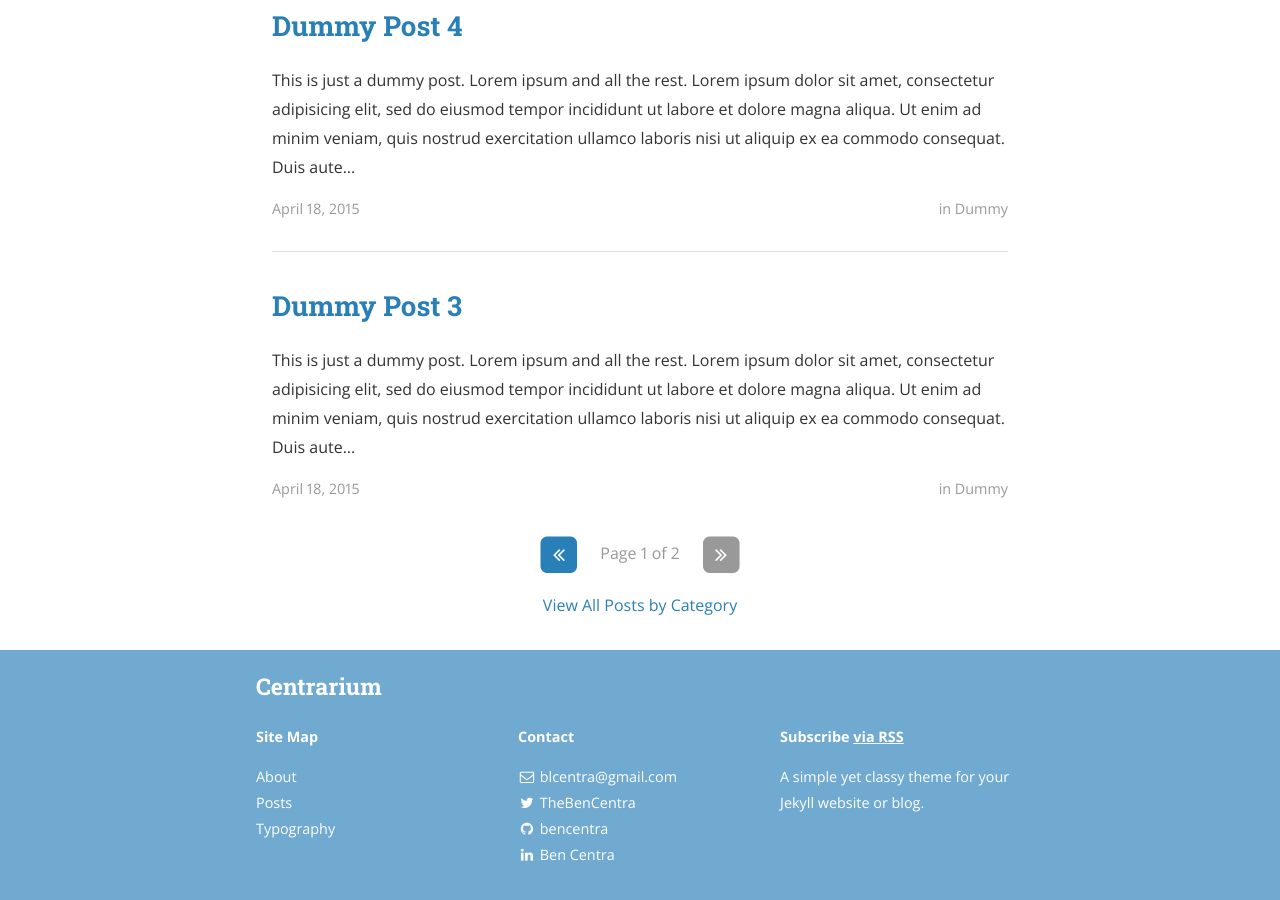
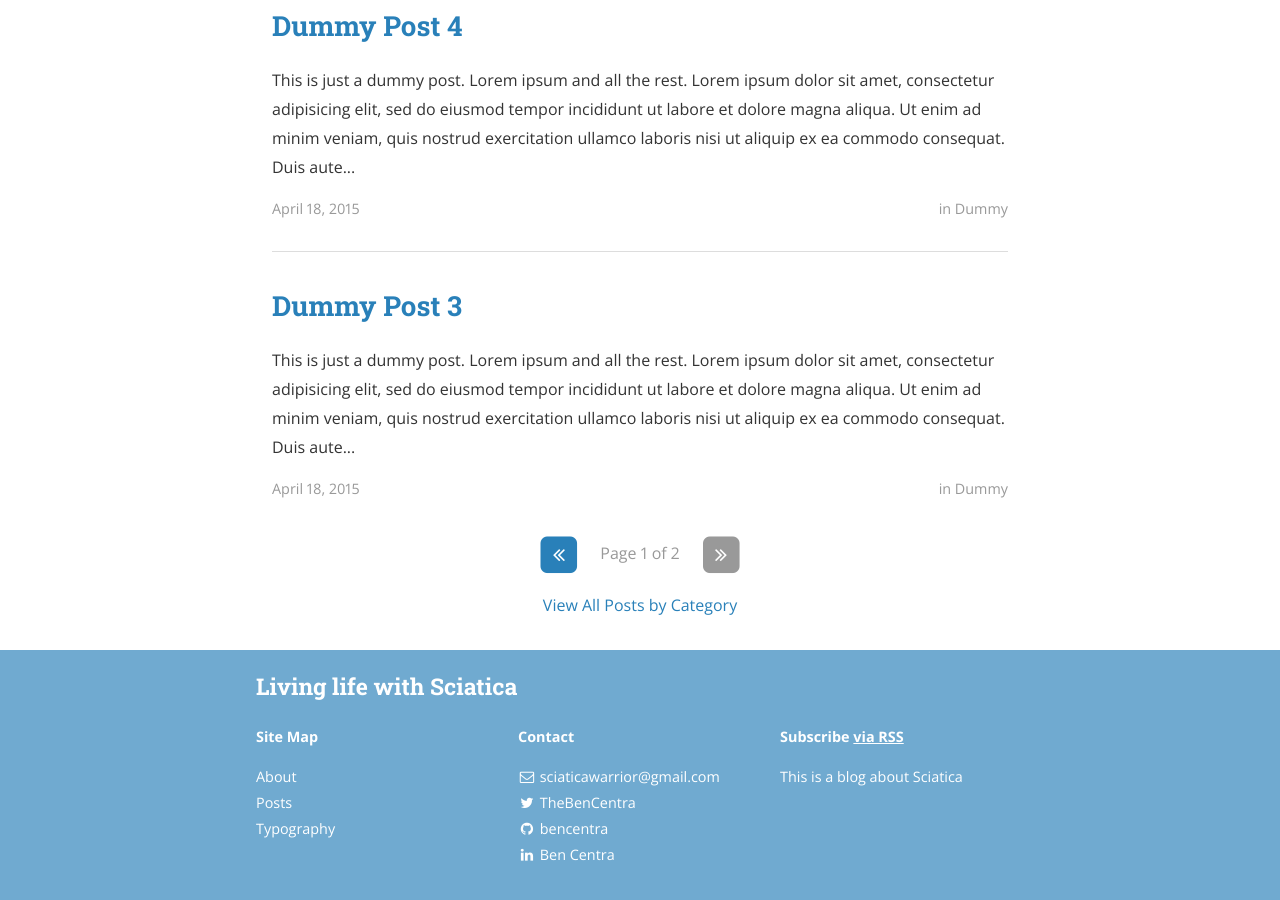
Before and after one commit to sciaticawarrior/sciaticatest, a Jekyll site: the page built from index.html, in a window 1280 px wide and 900 px high, scrolled down 1345 px. Built offline with Jekyll 4.4.1, drawn with Linux system fonts in a browser that asks for light colours; nearby versions of some CDN libraries; the list of posts is cut into pages by our own code; a style sheet for code colours, icons or effects is not loaded; some of the changed text lies outside the part shown.

Commit message:
configuring app take 1

```diff
--- a/_config.yml
+++ b/_config.yml
@@ -7,16 +7,16 @@ exclude:
   - "/vendor/"
 
 # Site settings
-title: Centrarium
-subtitle: "A simple yet classy theme for your Jekyll website or blog"
-email: blcentra@gmail.com
-name: Ben Centra
+title: Living life with Sciatica
+subtitle: "Tips and Tricks for living with Sciatica"
+email: sciaticawarrior@gmail.com
+name: Sciatica Warrior
 description: >
-  A simple yet classy theme for your Jekyll website or blog.
-baseurl: "/centrarium/" # the subpath of your site, e.g. /blog/
-url: "http://bencentra.github.io" # the base hostname & protocol for your site
-cover: "assets/header_image.jpg"
-logo: "assets/logo.png"
+ This is a blog about Sciatica
+baseurl: "/sciaticaworkout/" # the subpath of your site, e.g. /blog/
+url: "http://sciaticawarrior.github.io" # the base hostname & protocol for your site
+cover: "assets/guyondock.jpg"
+logo: "assets/newlogo.png"
 
 # Build settings
 markdown: kramdown
```
Also changed, not shown: assets/beach.jpg (added), assets/guyondock.jpg (added), assets/hatha-yoga.jpg (added), assets/newlogo.png (added), assets/rockswater.jpg (added).
